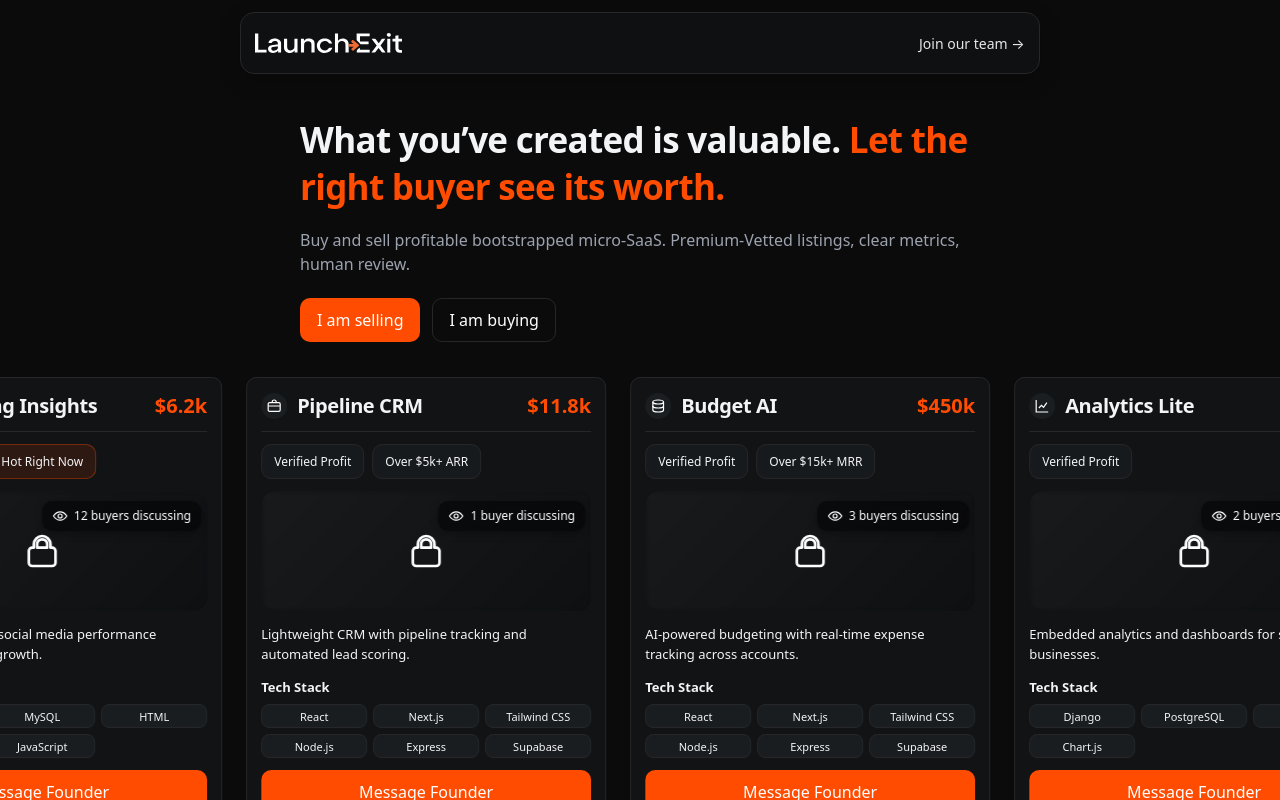
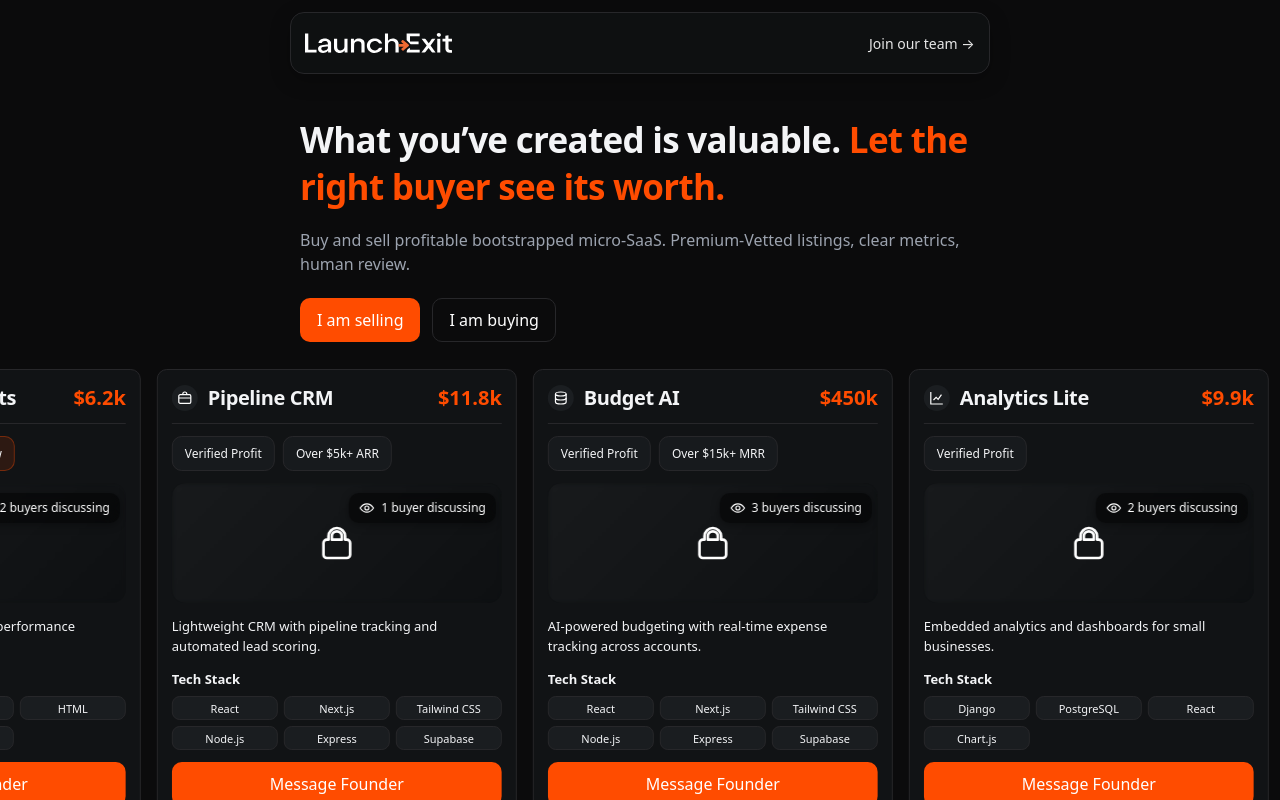
Before and after one commit to ygt-design/launch-exit-form, a React (Vite) app: page /#/ in a window 1280 px wide. Built offline with nearby package versions, Linux system fonts and the light colour scheme.

Commit message:
Marquee: full-bleed viewport width and switch to react-fast-marquee

```diff
--- a/package.json
+++ b/package.json
@@ -13,6 +13,7 @@
   "dependencies": {
     "react": "^19.1.1",
     "react-dom": "^19.1.1",
+    "react-fast-marquee": "^1.6.5",
     "react-router-dom": "^7.8.2",
     "styled-components": "^6.1.19",
     "swiper": "^11.2.10"
--- a/src/components/ListingsCarousel.jsx
+++ b/src/components/ListingsCarousel.jsx
@@ -1,61 +1,30 @@
-import React, { useRef } from 'react'
+import React from 'react'
 import styled from 'styled-components'
-import { Swiper, SwiperSlide } from 'swiper/react'
-import { Autoplay } from 'swiper/modules'
-import 'swiper/css'
+import Marquee from 'react-fast-marquee'
 import ListingCard from './ListingCard.jsx'
 import listingsData from '../data/listings.json'
 
 const Wrapper = styled.div`
-  width: 100svw;
-  max-width: 100svw;
-  margin-left: calc(50% - 50svw);
-  margin-right: calc(50% - 50svw);
+  width: 100vw;
+  max-width: 100vw;
+  margin-left: calc(50% - 50vw);
+  margin-right: calc(50% - 50vw);
   overflow: hidden;
-  .swiper-wrapper { transition-timing-function: linear !important; }
-  .swiper-slide { width: auto !important; }
+  touch-action: pan-y;
+  -webkit-overflow-scrolling: touch;
 `
 
 export default function ListingsCarousel() {
-  const swiperRef = useRef(null)
   const listings = listingsData
-  // Repeat to guarantee overflow for smooth continuous scrolling
-  const repeatedListings = Array.from({ length: 3 }).flatMap(() => listings)
-
   return (
     <Wrapper>
-      <Swiper
-        modules={[Autoplay]}
-        loop
-        speed={500000}
-        slidesPerView={'auto'}
-        spaceBetween={16}
-        observer
-        observeParents
-        allowTouchMove={false}
-        simulateTouch={false}
-        preventClicks={true}
-        preventClicksPropagation={true}
-        slideToClickedSlide={false}
-        noSwiping={true}
-        autoplay={{ delay: 0, disableOnInteraction: false, pauseOnMouseEnter: false, stopOnLastSlide: false, waitForTransition: false }}
-        loopAdditionalSlides={50}
-        loopedSlides={repeatedListings.length}
-        loopPreventsSliding={false}
-        centeredSlides={false}
-        breakpoints={{ 768: { spaceBetween: 20 }, 1024: { spaceBetween: 24 } }}
-        style={{ padding: '8px 20px' }}
-        onSwiper={(s) => { swiperRef.current = s; s.autoplay.start(); }}
-        onTouchStart={(s) => { s.params.autoplay.disableOnInteraction = false; s.autoplay.start(); }}
-        onTouchEnd={(s) => { s.params.autoplay.disableOnInteraction = false; s.autoplay.start(); }}
-        onClick={(s) => { s.params.autoplay.disableOnInteraction = false; s.autoplay.start(); }}
-      >
-        {repeatedListings.map((l, i) => (
-          <SwiperSlide key={i} style={{ width: 'min(360px, 86vw)' }}>
+      <Marquee gradient={false} speed={40} pauseOnHover={false} direction="left" autoFill>
+        {listings.map((l, i) => (
+          <div key={i} style={{ width: 'min(360px, 86vw)', marginRight: 16 }}>
             <ListingCard {...l} ctaLabel="Message Founder" />
-          </SwiperSlide>
+          </div>
         ))}
-      </Swiper>
+      </Marquee>
     </Wrapper>
   )
 }
--- a/src/components/Navbar.jsx
+++ b/src/components/Navbar.jsx
@@ -15,7 +15,6 @@ const Inner = styled.div`
   width: 100%;
   max-width: 100%;
   margin: 0 auto;
-  padding: 0 20px;
   display: flex;
   align-items: center;
   justify-content: center;
@@ -34,7 +33,7 @@ const Island = styled.div`
   -webkit-backdrop-filter: blur(10px);
   box-shadow: 0 6px 20px rgba(0,0,0,0.25);
   pointer-events: auto;
-  width: min(800px, calc(100% + 10px));
+  width: min(700px, 100% - 24px);
 `
 
 const Logo = styled.img`
--- a/src/components/TextCarousel.jsx
+++ b/src/components/TextCarousel.jsx
@@ -1,20 +1,19 @@
-import React, { useRef } from 'react'
+import React from 'react'
 import styled from 'styled-components'
-import { Swiper, SwiperSlide } from 'swiper/react'
-import { Autoplay } from 'swiper/modules'
-import 'swiper/css'
+import Marquee from 'react-fast-marquee'
 
 const Wrapper = styled.div`
-  width: 100svw;
-  max-width: 100svw;
-  margin-left: calc(50% - 50svw);
-  margin-right: calc(50% - 50svw);
+  width: 100vw;
+  max-width: 100vw;
+  margin-left: calc(50% - 50vw);
+  margin-right: calc(50% - 50vw);
   overflow: hidden;
+  touch-action: pan-y;
+  -webkit-overflow-scrolling: touch;
   border-top: 1px solid var(--border);
   border-bottom: 1px solid var(--border);
 
-  /* Ensure perfectly constant velocity */
-  .swiper-wrapper { transition-timing-function: linear !important; }
+  /* Marquee handles motion */
 `
 
 /* movement handled by Swiper */
@@ -48,44 +47,21 @@ const Dot = styled.span`
 `
 
 export default function TextCarousel() {
-  const swiperRef = useRef(null)
   const text = 'Exclusive Perks for Early Sellers & Buyers'
   const items = Array.from({ length: 14 })
 
   return (
     <Wrapper aria-label="text carousel">
-      <Swiper
-        modules={[Autoplay]}
-        loop
-        speed={22000}
-        slidesPerView={'auto'}
-        spaceBetween={24}
-        allowTouchMove={false}
-        simulateTouch={false}
-        preventClicks={true}
-        preventClicksPropagation={true}
-        slideToClickedSlide={false}
-        noSwiping={true}
-        autoplay={{ delay: 0, disableOnInteraction: false, pauseOnMouseEnter: false, reverseDirection: true, stopOnLastSlide: false, waitForTransition: false }}
-        loopAdditionalSlides={50}
-        loopedSlides={14}
-        centeredSlides={false}
-        breakpoints={{ 768: { spaceBetween: 32 }, 1024: { spaceBetween: 40 } }}
-        style={{ padding: '0 0 0 0' }}
-        onSwiper={(s) => { swiperRef.current = s; s.autoplay.start(); }}
-        onTouchStart={(s) => { s.params.autoplay.disableOnInteraction = false; s.autoplay.start(); }}
-        onTouchEnd={(s) => { s.params.autoplay.disableOnInteraction = false; s.autoplay.start(); }}
-        onClick={(s) => { s.params.autoplay.disableOnInteraction = false; s.autoplay.start(); }}
-      >
+      <Marquee gradient={false} speed={32} pauseOnHover={false} direction="right" autoFill>
         {items.map((_, i) => (
-          <SwiperSlide key={i} style={{ width: 'auto' }}>
+          <div key={i} style={{ display: 'inline-block', marginRight: 24 }}>
             <Strip>
               <Phrase>{text}</Phrase>
               <Dot aria-hidden="true" />
             </Strip>
-          </SwiperSlide>
+          </div>
         ))}
-      </Swiper>
+      </Marquee>
     </Wrapper>
   )
 }
```
Also changed, not shown: 1 other file (tests, documents, lock files or other folders).
